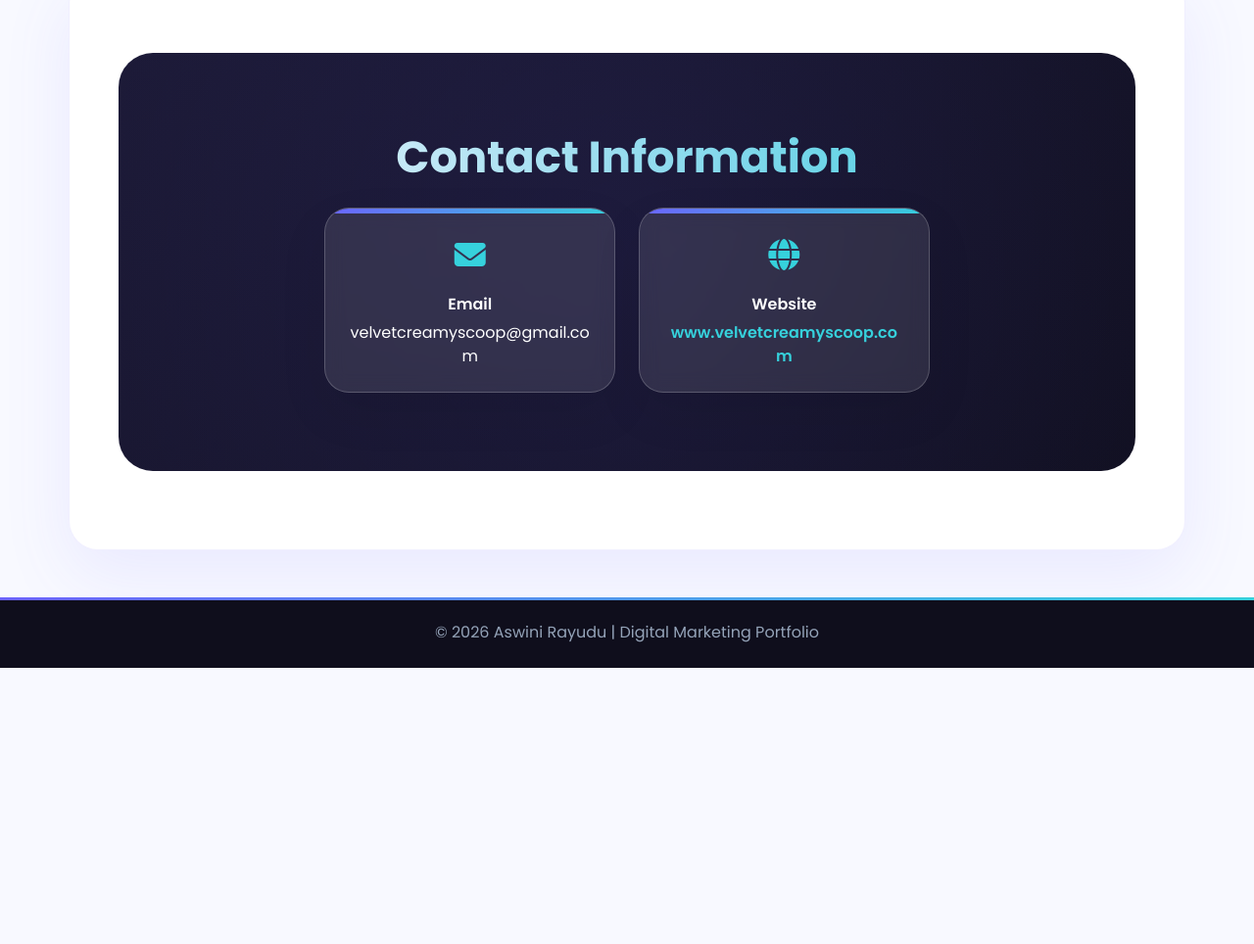
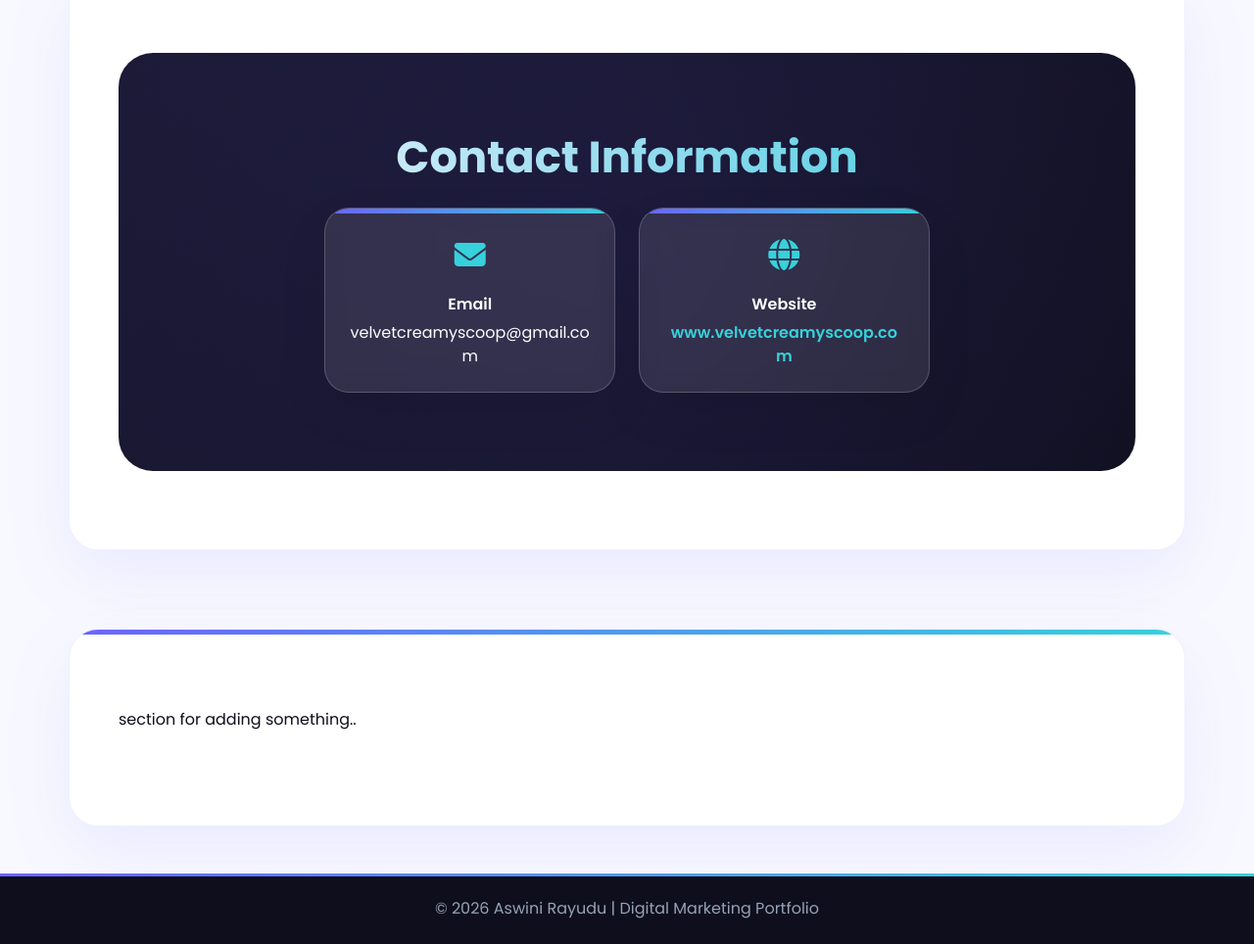
Before and after one commit to velvetcreamyscoop-design/portfolio_Digital_Marketing, a plain HTML site: page index.html in a window 1280 px wide. Shown: the part 3094-4058 px from the top of the page at 98% size. Before the commit the page ends 3776 px from the top, so only its background shows below. Drawn offline with nearby package versions, Linux system fonts and the light colour scheme.

Commit message:
section ading

```diff
--- a/index.html
+++ b/index.html
@@ -612,6 +612,11 @@
     </div>
   </section>
 
+    <!-- Contact -->
+  <section id="contact" class="container section-wrapper">
+    <p>section for adding something..</p>
+  </section>
+
   <!-- Footer -->
   <footer class="py-4 text-center mt-5">
     <div class="container">
```
